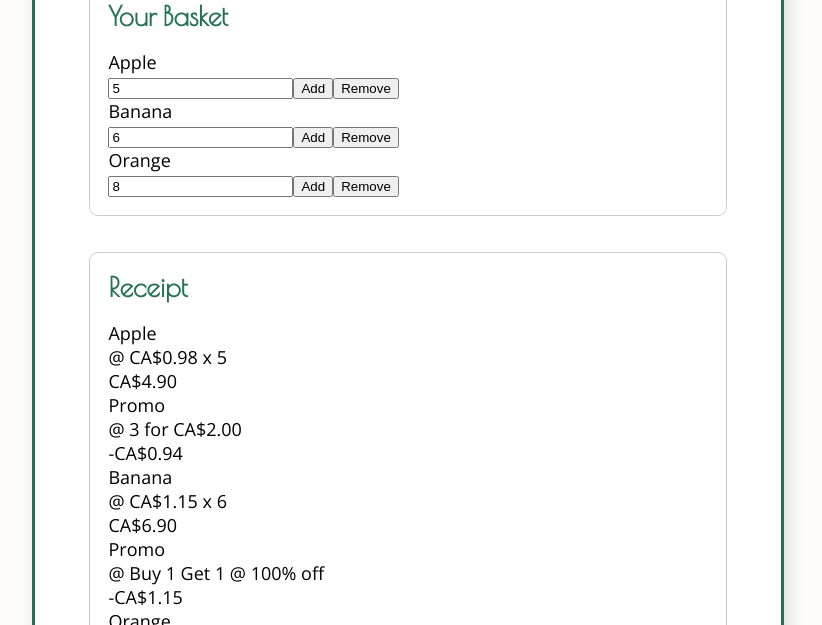
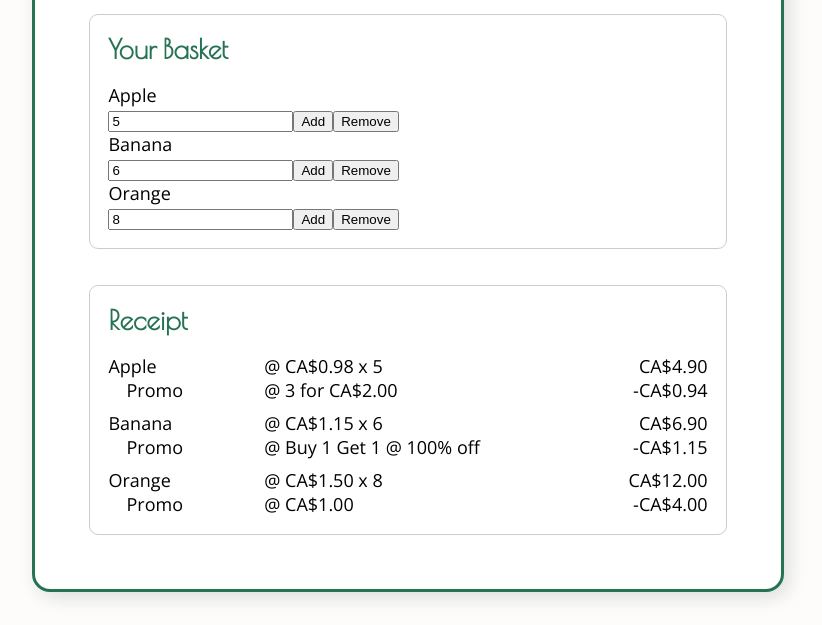
Before and after one commit to softcraft-development/absortb-grocery-co, a website: page src/index.html in a window 1280 px wide. Shown: the part 175-800 px from the top of the page, without its empty margins (232-1054 px from the left). Drawn offline with nearby package versions, Linux system fonts and the light colour scheme.

Commit message:
Receipt layout

```diff
--- a/src/js/views/receiptItem.js
+++ b/src/js/views/receiptItem.js
@@ -44,7 +44,7 @@ Absorb.GroceryCo.Checkout.Views.ReceiptItem = class {
         if (descriptor != null) {
             const $promotion = document.createElement("div");
             $container.appendChild($promotion);
-            $promotion.classList.add("promotion");
+            $promotion.classList.add("promotion", "receipt-line");
 
             this.renderPromotionName($promotion);
             this.renderPromotionDescription($promotion, descriptor.promotion);
@@ -69,7 +69,7 @@ Absorb.GroceryCo.Checkout.Views.ReceiptItem = class {
     renderRegularItem($container, basketItem) {
         const $regularItem = document.createElement("div");
         $container.appendChild($regularItem);
-        $regularItem.classList.add("regular");
+        $regularItem.classList.add("regular", "receipt-line");
 
         this.renderName($regularItem, basketItem.name);
         this.renderRegularPrice($regularItem, basketItem.price, basketItem.quantity);
--- a/src/styles.css
+++ b/src/styles.css
@@ -52,3 +52,37 @@ h1 {
     border-radius: 0.5rem;
     padding: 1rem;
 }
+
+.receipt-item {
+    margin-top: 0.5rem;
+}
+
+.receipt-line {
+    display: flex;
+    flex-wrap: nowrap;
+}
+
+.receipt-line :first-child {
+    flex-shrink: 0;
+    margin-right: 1rem;
+    width: 20%;
+}
+
+.receipt-line.regular :first-child {
+    padding-right: 1rem;
+}
+
+.receipt-line.promotion :first-child {
+    padding-left: 1rem;
+}
+
+.receipt-line :nth-child(2) {
+    flex-grow: 1;
+}
+
+.receipt-line :last-child {
+    flex-shrink: 0;
+    margin-left: 1rem;
+    text-align: right;
+    white-space: nowrap;
+}
```
Also changed, not shown: spec/js/views/receiptItemSpec.js (+8 -0 lines).
